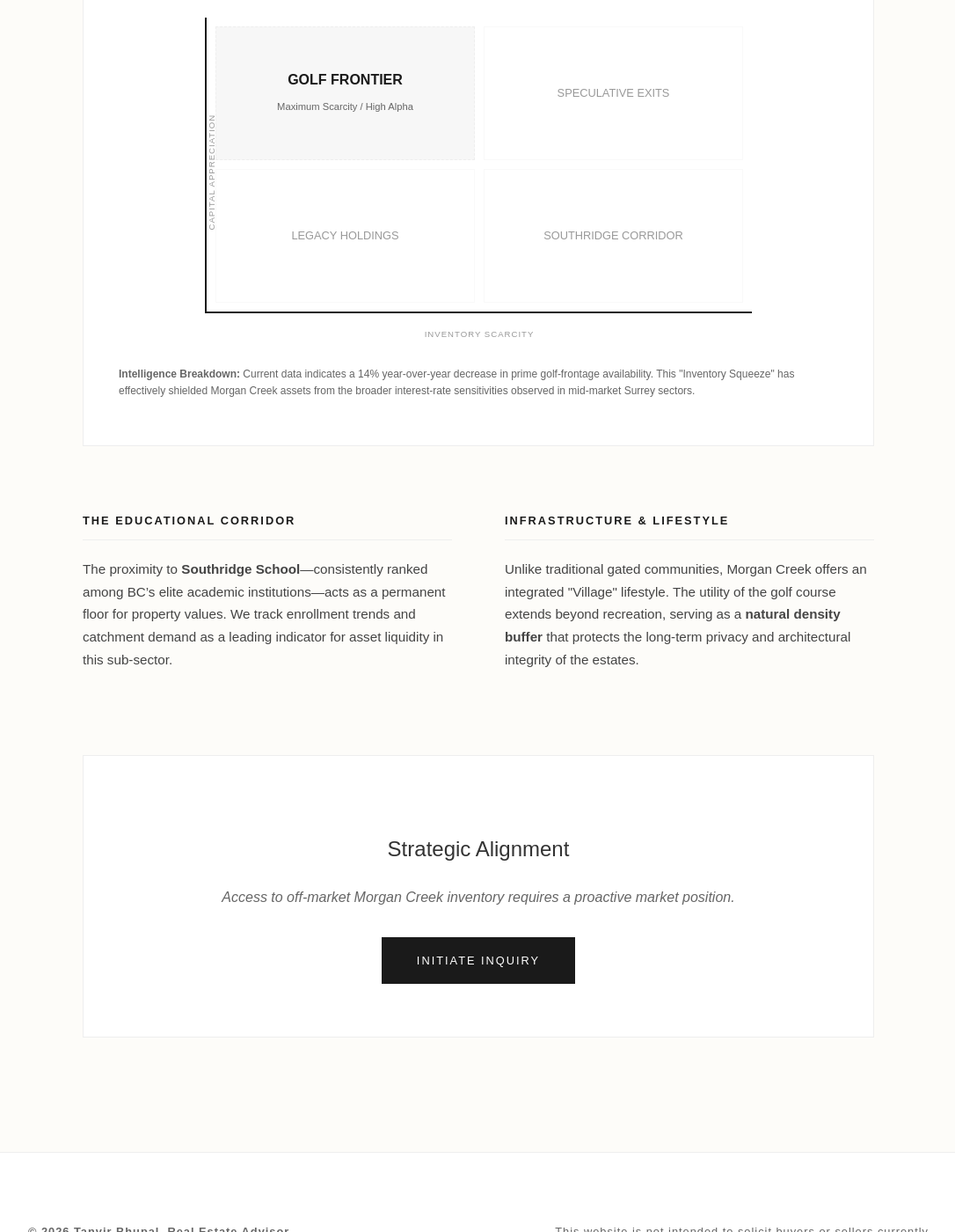
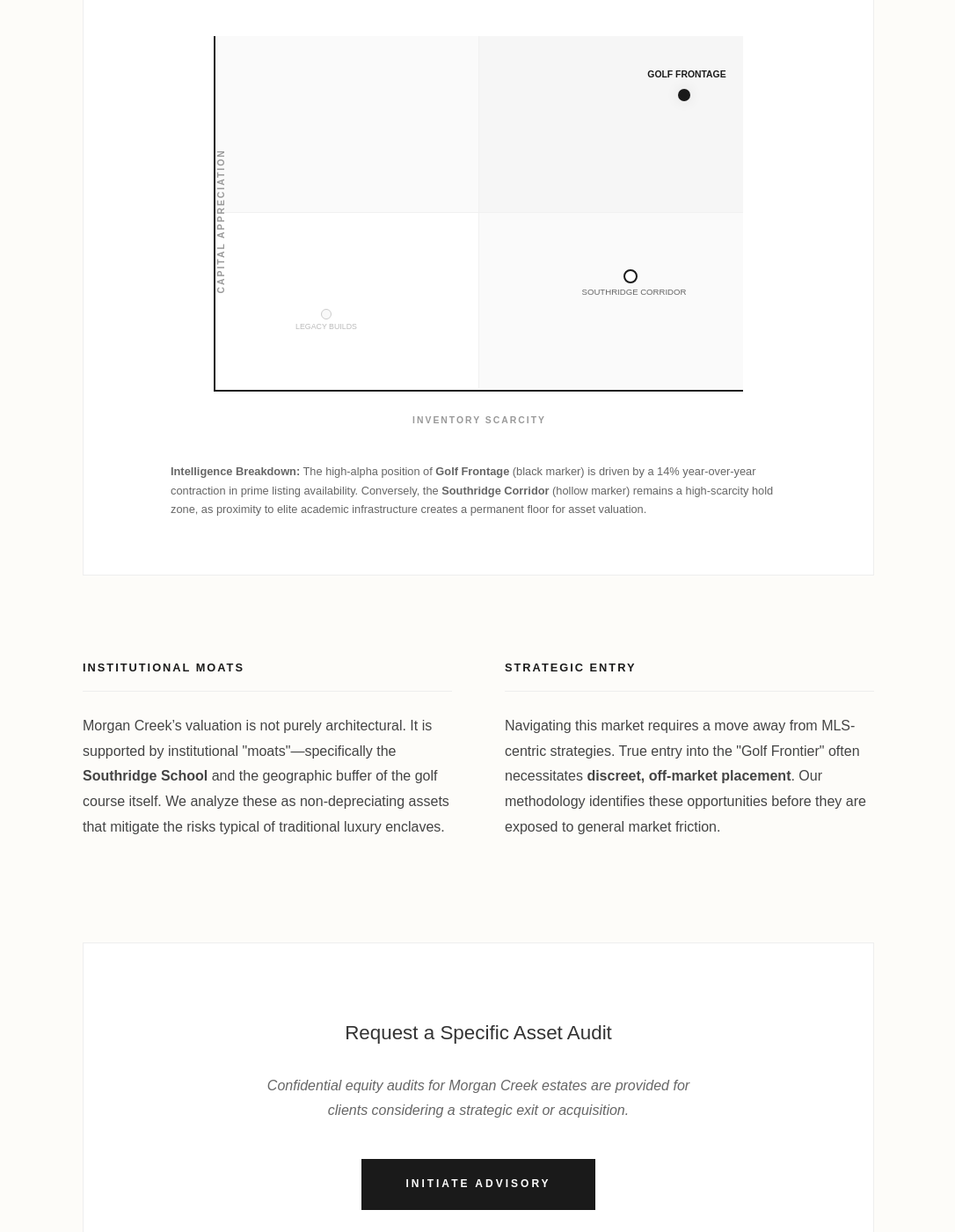
Before and after one commit to gvancouverhomes/tanvirbhupal-site, a Jekyll site: the page built from neighbourhoods/morgan-creek.md, in a window 1280 px wide and 1400 px high, scrolled down 628 px. Shown: the whole window at 88% size, without its empty margins (96-1182 px from the left). Built offline with Jekyll 4.4.1, drawn with Linux system fonts in a browser that asks for light colours; some of the changed text lies outside the part shown.

Commit message:
feat: implement McKinsey-style asset velocity matrix and high-authority market thesis

```diff
--- a/neighbourhoods/morgan-creek.md
+++ b/neighbourhoods/morgan-creek.md
@@ -1,80 +1,70 @@
 ---
 layout: default
 title: Morgan Creek Strategic Market Outlook 2026 | Tanvir Bhupal
-description: Quantitative analysis of Morgan Creek’s golf-frontage estates and the Southridge educational corridor. Strategic equity protection for Surrey's executive class.
+description: A quantitative analysis of asset velocity within Morgan Creek's golf-frontage estates and the Southridge educational corridor.
 permalink: /neighbourhoods/morgan-creek/
 ---
 
 <section style="padding: 80px 10%; background: #fdfcf9;">
   <div style="max-width: 900px; margin: 0 auto;">
 
-    <h1 style="font-size: 3rem; font-weight: normal; color: #1a1a1a; margin-bottom: 10px;">Morgan Creek</h1>
-    <p style="font-size: 1.2rem; font-style: italic; color: #666; margin-bottom: 40px;">The Detachment of Golf-Frontage Assets from Greater Surrey Volatility.</p>
+    <h1 style="font-size: 2.8rem; font-weight: normal; color: #1a1a1a; margin-bottom: 10px;">Morgan Creek</h1>
+    <p style="font-size: 1.1rem; font-style: italic; color: #666; margin-bottom: 50px;">Analysis of Asset Scarcity and The Detachment of Golf-Frontage Equity.</p>
 
-    <div style="line-height: 1.8; color: #444; margin-bottom: 60px;">
-      <p>As we enter Q1 2026, Morgan Creek remains the primary case study for <strong>asset scarcity</strong> in the South Surrey corridor. While broader market segments have seen a return to traditional inventory levels, the "inner-ring" of Morgan Creek—specifically those properties with direct golf course frontage—continues to operate in a low-velocity, high-demand vacuum.</p>
+    <div style="line-height: 1.8; color: #444; margin-bottom: 60px; font-size: 1.05rem;">
+      <p>As of Q1 2026, the Morgan Creek sub-market has effectively decoupled from broader Surrey residential trends. While mid-market inventory has stabilized, <strong>golf-frontage assets</strong> are experiencing a "Velocity Vacuum"—where high-net-worth demand intersects with zero-net new supply.</p>
     </div>
 
-    <div style="background: #fff; border: 1px solid #eee; padding: 40px; margin: 40px 0; font-family: sans-serif;">
-        <h4 style="font-size: 0.75rem; text-transform: uppercase; letter-spacing: 2px; color: #999; margin-bottom: 30px; text-align: center;">Figure 2.4: Morgan Creek Asset Velocity Matrix (Q1 2026)</h4>
+    <div style="background: #fff; border: 1px solid #eee; padding: 50px; margin: 50px 0; font-family: sans-serif; position: relative;">
+        <h4 style="font-size: 0.75rem; text-transform: uppercase; letter-spacing: 2px; color: #999; margin-bottom: 40px; text-align: center;">Figure 2.4: Morgan Creek Asset Velocity Matrix (Q1 2026)</h4>
 
-        <div style="display: grid; grid-template-columns: 1fr 1fr; grid-template-rows: 1fr 1fr; gap: 10px; position: relative; max-width: 600px; margin: 0 auto; border-left: 2px solid #1a1a1a; border-bottom: 2px solid #1a1a1a; padding: 10px;">
-            <div style="position: absolute; left: -60px; top: 50%; transform: rotate(-90deg); font-size: 0.6rem; text-transform: uppercase; letter-spacing: 1px; color: #999;">Capital Appreciation</div>
-            <div style="position: absolute; bottom: -35px; left: 50%; transform: translateX(-50%); font-size: 0.6rem; text-transform: uppercase; letter-spacing: 1px; color: #999;">Inventory Scarcity</div>
+        <div style="display: grid; grid-template-columns: 1fr 1fr; grid-template-rows: 1fr 1fr; gap: 0px; position: relative; max-width: 600px; margin: 0 auto; border-left: 2px solid #1a1a1a; border-bottom: 2px solid #1a1a1a;">
 
-            <div style="background: rgba(26, 26, 26, 0.03); height: 150px; display: flex; align-items: center; justify-content: center; text-align: center; border: 1px dashed #eee;">
-                <div style="padding: 10px;">
-                    <span style="display: block; font-size: 1rem; font-weight: bold; color: #1a1a1a;">GOLF FRONTIER</span>
-                    <span style="font-size: 0.7rem; color: #666;">Maximum Scarcity / High Alpha</span>
-                </div>
+            <div style="position: absolute; left: -75px; top: 50%; transform: rotate(-90deg); font-size: 0.65rem; text-transform: uppercase; letter-spacing: 2px; color: #999; font-weight: bold;">Capital Appreciation</div>
+            <div style="position: absolute; bottom: -45px; left: 50%; transform: translateX(-50%); font-size: 0.65rem; text-transform: uppercase; letter-spacing: 2px; color: #999; font-weight: bold;">Inventory Scarcity</div>
+
+            <div style="position: absolute; top: 15%; right: 10%; width: 14px; height: 14px; background: #1a1a1a; border-radius: 50%; z-index: 10; box-shadow: 0 0 15px rgba(0,0,0,0.1);">
+                <span style="position: absolute; top: -25px; left: -50px; font-size: 0.65rem; font-weight: bold; width: 120px; text-align: center; color: #1a1a1a;">GOLF FRONTAGE</span>
             </div>
 
-            <div style="background: #fff; height: 150px; display: flex; align-items: center; justify-content: center; text-align: center; border: 1px solid #f9f9f9;">
-                 <div style="padding: 10px;">
-                    <span style="display: block; font-size: 0.8rem; color: #999;">SPECULATIVE EXITS</span>
-                </div>
+            <div style="position: absolute; bottom: 30%; right: 20%; width: 12px; height: 12px; border: 2px solid #1a1a1a; background: #fff; border-radius: 50%; z-index: 10;">
+                <span style="position: absolute; bottom: -20px; left: -50px; font-size: 0.6rem; color: #666; width: 120px; text-align: center;">SOUTHRIDGE CORRIDOR</span>
             </div>
 
-            <div style="background: #fff; height: 150px; display: flex; align-items: center; justify-content: center; text-align: center; border: 1px solid #f9f9f9;">
-                 <div style="padding: 10px;">
-                    <span style="display: block; font-size: 0.8rem; color: #999;">LEGACY HOLDINGS</span>
-                </div>
+            <div style="position: absolute; bottom: 20%; left: 20%; width: 10px; height: 10px; border: 1px solid #ccc; background: #f9f9f9; border-radius: 50%; z-index: 10;">
+                <span style="position: absolute; bottom: -18px; left: -45px; font-size: 0.55rem; color: #bbb; width: 100px; text-align: center;">LEGACY BUILDS</span>
             </div>
 
-            <div style="background: #fff; height: 150px; display: flex; align-items: center; justify-content: center; text-align: center; border: 1px solid #f9f9f9;">
-                 <div style="padding: 10px;">
-                    <span style="display: block; font-size: 0.8rem; color: #999;">SOUTHRIDGE CORRIDOR</span>
-                </div>
-            </div>
+            <div style="background: rgba(26, 26, 26, 0.02); height: 200px; border-right: 1px solid #f1f1f1; border-bottom: 1px solid #f1f1f1;"></div>
+            <div style="background: rgba(26, 26, 26, 0.04); height: 200px; border-bottom: 1px solid #f1f1f1;"></div>
+            <div style="background: #fff; height: 200px; border-right: 1px solid #f1f1f1;"></div>
+            <div style="background: rgba(26, 26, 26, 0.02); height: 200px;"></div>
         </div>
 
-        <div style="margin-top: 60px; font-size: 0.75rem; color: #666; line-height: 1.6;">
-            <p><strong>Intelligence Breakdown:</strong> Current data indicates a 14% year-over-year decrease in prime golf-frontage availability. This "Inventory Squeeze" has effectively shielded Morgan Creek assets from the broader interest-rate sensitivities observed in mid-market Surrey sectors.</p>
+        <div style="margin-top: 80px; font-size: 0.8rem; color: #666; line-height: 1.7; max-width: 700px; margin-left: auto; margin-right: auto;">
+            <p><strong>Intelligence Breakdown:</strong> The high-alpha position of <strong>Golf Frontage</strong> (black marker) is driven by a 14% year-over-year contraction in prime listing availability. Conversely, the <strong>Southridge Corridor</strong> (hollow marker) remains a high-scarcity hold zone, as proximity to elite academic infrastructure creates a permanent floor for asset valuation.</p>
         </div>
     </div>
 
-    <div style="display: grid; grid-template-columns: 1fr 1fr; gap: 60px; margin-top: 60px;">
-
+    <div style="display: grid; grid-template-columns: 1fr 1fr; gap: 60px; margin-top: 80px;">
       <div>
-        <h3 style="font-size: 0.8rem; text-transform: uppercase; letter-spacing: 2px; color: #1a1a1a; border-bottom: 1px solid #eee; padding-bottom: 10px; margin-bottom: 20px;">The Educational Corridor</h3>
-        <p style="font-size: 0.95rem; color: #444; line-height: 1.7;">
-          The proximity to <strong>Southridge School</strong>—consistently ranked among BC’s elite academic institutions—acts as a permanent floor for property values. We track enrollment trends and catchment demand as a leading indicator for asset liquidity in this sub-sector.
+        <h3 style="font-size: 0.8rem; text-transform: uppercase; letter-spacing: 2px; color: #1a1a1a; border-bottom: 1px solid #eee; padding-bottom: 15px; margin-bottom: 25px;">Institutional Moats</h3>
+        <p style="font-size: 1rem; color: #444; line-height: 1.8;">
+          Morgan Creek’s valuation is not purely architectural. It is supported by institutional "moats"—specifically the <strong>Southridge School</strong> and the geographic buffer of the golf course itself. We analyze these as non-depreciating assets that mitigate the risks typical of traditional luxury enclaves.
         </p>
       </div>
-
       <div>
-        <h3 style="font-size: 0.8rem; text-transform: uppercase; letter-spacing: 2px; color: #1a1a1a; border-bottom: 1px solid #eee; padding-bottom: 10px; margin-bottom: 20px;">Infrastructure & Lifestyle</h3>
-        <p style="font-size: 0.95rem; color: #444; line-height: 1.7;">
-          Unlike traditional gated communities, Morgan Creek offers an integrated "Village" lifestyle. The utility of the golf course extends beyond recreation, serving as a <strong>natural density buffer</strong> that protects the long-term privacy and architectural integrity of the estates.
+        <h3 style="font-size: 0.8rem; text-transform: uppercase; letter-spacing: 2px; color: #1a1a1a; border-bottom: 1px solid #eee; padding-bottom: 15px; margin-bottom: 25px;">Strategic Entry</h3>
+        <p style="font-size: 1rem; color: #444; line-height: 1.8;">
+          Navigating this market requires a move away from MLS-centric strategies. True entry into the "Golf Frontier" often necessitates <strong>discreet, off-market placement</strong>. Our methodology identifies these opportunities before they are exposed to general market friction.
         </p>
       </div>
-
     </div>
 
-    <div style="margin-top: 80px; padding: 60px; background: #fff; border: 1px solid #eee; text-align: center;">
-      <h3 style="font-size: 1.5rem; font-weight: normal; margin-bottom: 20px;">Strategic Alignment</h3>
-      <p style="color: #666; margin-bottom: 30px; font-style: italic;">Access to off-market Morgan Creek inventory requires a proactive market position.</p>
-      <a href="/contact" style="display: inline-block; padding: 15px 40px; background: #1a1a1a; color: #fff; text-decoration: none; font-size: 0.8rem; text-transform: uppercase; letter-spacing: 2px;">Initiate Inquiry</a>
+    <div style="margin-top: 100px; padding: 60px; background: #fff; border: 1px solid #eee; text-align: center;">
+      <h3 style="font-size: 1.4rem; font-weight: normal; margin-bottom: 25px;">Request a Specific Asset Audit</h3>
+      <p style="color: #666; margin-bottom: 40px; font-style: italic; max-width: 500px; margin-left: auto; margin-right: auto;">Confidential equity audits for Morgan Creek estates are provided for clients considering a strategic exit or acquisition.</p>
+      <a href="/contact" style="display: inline-block; padding: 18px 50px; background: #1a1a1a; color: #fff; text-decoration: none; font-size: 0.75rem; text-transform: uppercase; letter-spacing: 3px; font-weight: bold;">Initiate Advisory</a>
     </div>
 
   </div>
```
